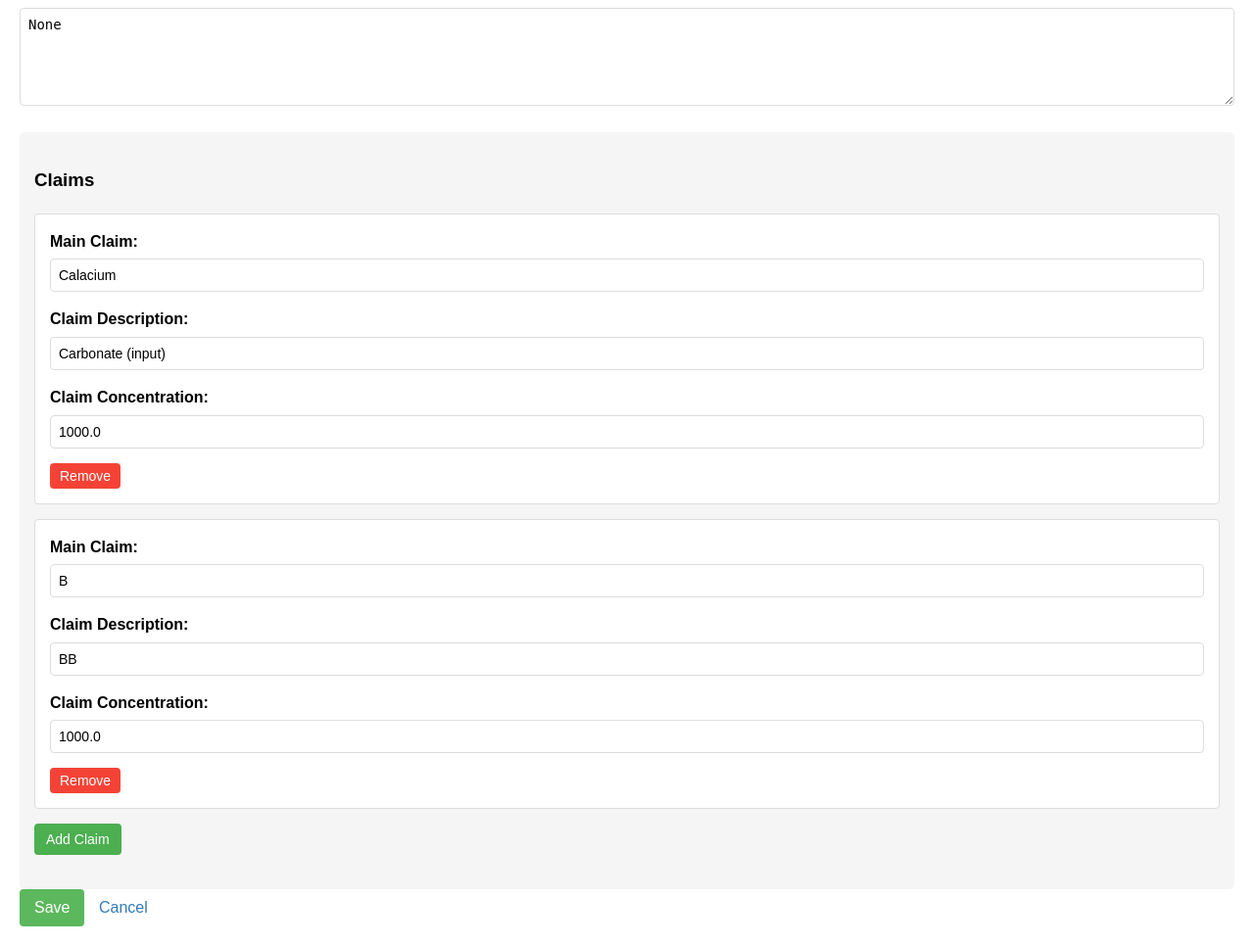
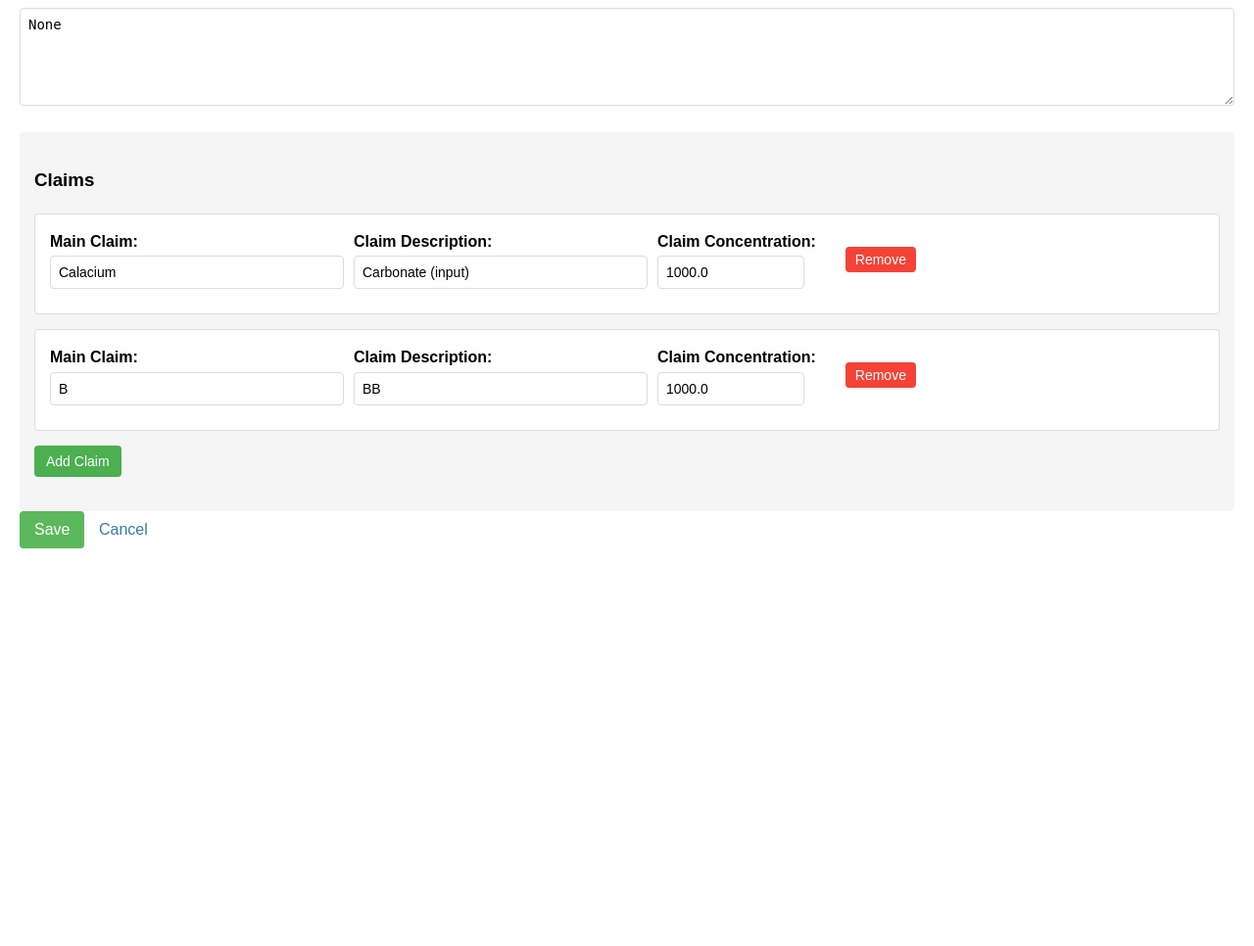
Before and after one commit to Daehwan-Koo/USP-Item-Spec, a Flask app: a page that uses templates/edit.html in a window 1280 px wide. Shown: the part 674-1640 px from the top of the page at 98% size. After the commit the page ends 1234 px from the top, so only its background shows below. Run offline with Flask 3, Linux system fonts and the light colour scheme; the visitor is signed in with stand-in values (Sample User, id 1); data comes from the database, SQL or seed files in the repository; some libraries are stand-ins or nearby versions.

Commit message:
HTML 및 Python 파일 업데이트

```diff
--- a/templates/edit.html
+++ b/templates/edit.html
@@ -69,6 +69,7 @@
             border-radius: 4px;
             cursor: pointer;
             font-size: 14px;
+            margin-left: 20px;
         }
 
         .add-claim {
@@ -131,16 +132,16 @@
             z-index: 1000;
         }
 
-        /* 클레임 필드 가로 배열 스타일 */
         .claim-fields {
             display: flex;
             gap: 10px;
             margin-bottom: 10px;
-            align-items: center; /* 수직 정렬 추가 */
+            align-items: center;
+            position: relative;
+            padding-right: 80px;
         }
 
         .claim-fields .form-group {
-            flex: 1;
             margin-bottom: 0;
         }
 
@@ -149,8 +150,11 @@
         }
 
         .claim-fields .form-group input {
-            width: auto;
-            min-width: 150px;
+            width: 300px;
+        }
+
+        .claim-fields .form-group input[type="number"] {
+            width: 150px;
         }
     </style>
 </head>
@@ -209,21 +213,26 @@
             <div id="claims">
                 {% for claim in claims %}
                 <div class="claim">
+                    <div class="claim-fields">
                         <div class="form-group">
                             <label>Main Claim:</label>
-                        <input type="text" name="claim_main[]" class="claim-main-input" value="{{ claim[0] }}" {% if role=="viewer" %}readonly class="readonly" {% endif %}>
+                            <input type="text" name="claim_main[]" class="claim-main-input"
+                                value="{{ claim[0] }}" {% if role=="viewer" %}readonly class="readonly" {% endif %}>
                         </div>
                         <div class="form-group">
                             <label>Claim Description:</label>
-                        <input type="text" name="claim_description[]" class="claim-description-input" value="{{ claim[1] }}" {% if role=="viewer" %}readonly class="readonly" {% endif %}>
+                            <input type="text" name="claim_description[]" class="claim-description-input"
+                                value="{{ claim[1] }}" {% if role=="viewer" %}readonly class="readonly" {% endif %}>
                         </div>
                         <div class="form-group">
                             <label>Claim Concentration:</label>
-                        <input type="number" name="claim_concentration[]" step="any" value="{{ claim[2] }}" {% if role=="viewer" %}readonly class="readonly" {% endif %}>
+                            <input type="number" name="claim_concentration[]" step="any" value="{{ claim[2] }}"
+                                {% if role=="viewer" %}readonly class="readonly" {% endif %}>
                         </div>
                         {% if role == "admin" %}
                         <button type="button" class="remove-claim" onclick="removeClaim(this)">Remove</button>
                         {% endif %}
+                    </div>
                 </div>
                 {% endfor %}
             </div>
@@ -239,24 +248,22 @@
     </form>
 
     <script>
-        $(function () {
+        $(function() {
             function initClaimDescriptionAutocomplete(element, mainClaimValue) {
                 $(element).autocomplete({
-                    source: function (request, response) {
+                    source: function(request, response) {
                         $.getJSON("/autocomplete", {
-                            query: request.term,
                             field: 'claim_description',
                             main_claim: mainClaimValue
-                        }, function (data) {
+                        }, function(data) {
                             response(data);
                         });
                     },
-                    minLength: 0, // 사용자가 입력하지 않아도 자동 완성 목록이 표시되도록 설정
-                    select: function (event, ui) {
+                    minLength: 0,
+                    select: function(event, ui) {
                         $(this).val(ui.item.value);
                     }
-                }).on('focus', function () {
-                    // focus 이벤트에서 자동 완성 팝업을 엽니다.
+                }).focus(function() {
                     $(this).autocomplete("search", "");
                 });
             }
@@ -265,45 +272,39 @@
                 var mainClaimInput = $(claimRow).find('.claim-main-input');
                 var claimDescriptionInput = $(claimRow).find('.claim-description-input');
 
-                // Main Claim 자동 완성 초기화
                 mainClaimInput.autocomplete({
-                    source: function (request, response) {
+                    source: function(request, response) {
                         $.getJSON("/autocomplete", {
                             query: request.term,
                             field: 'claim_main'
-                        }, function (data) {
+                        }, function(data) {
                             response(data);
                         });
                     },
                     minLength: 1,
-                    select: function (event, ui) {
+                    select: function(event, ui) {
                         $(this).val(ui.item.value);
-                        // Main Claim이 선택되면 Description 자동 완성 업데이트
                         initClaimDescriptionAutocomplete(claimDescriptionInput, ui.item.value);
                     }
                 });
 
-                // Main Claim이 변경될 때 Description 자동 완성 업데이트
-                mainClaimInput.on('autocompletechange', function (event, ui) {
-                    var mainClaimValue = ui.item ? ui.item.value : $(this).val();
-                    initClaimDescriptionAutocomplete(claimDescriptionInput, mainClaimValue);
+                mainClaimInput.on('change', function() {
+                    initClaimDescriptionAutocomplete(claimDescriptionInput, $(this).val());
                 });
 
-                // Description 자동 완성 초기화 (초기 Main Claim 값을 사용하여)
                 initClaimDescriptionAutocomplete(claimDescriptionInput, mainClaimInput.val());
             }
 
-            // 기존 Claim Row에 자동 완성 기능 추가
-            $('#claims .claim').each(function () {
+            $('#claims .claim').each(function() {
                 initClaimRow(this);
             });
 
-            // Add Claim 함수 수정
-            window.addClaim = function () {
+            window.addClaim = function() {
                 var claimsContainer = document.getElementById('claims');
                 var newClaim = document.createElement('div');
                 newClaim.className = 'claim';
                 newClaim.innerHTML = `
+                    <div class="claim-fields">
                         <div class="form-group">
                             <label>Main Claim:</label>
                             <input type="text" name="claim_main[]" class="claim-main-input">
@@ -317,13 +318,13 @@
                             <input type="number" name="claim_concentration[]" step="any">
                         </div>
                         <button type="button" class="remove-claim" onclick="removeClaim(this)">Remove</button>
+                    </div>
                 `;
                 claimsContainer.appendChild(newClaim);
-                initClaimRow(newClaim); // 자동 완성 기능 초기화
+                initClaimRow(newClaim);
             };
 
-            // Remove Claim 함수
-            window.removeClaim = function (element) {
+            window.removeClaim = function(element) {
                 $(element).closest('.claim').remove();
             };
         });
```
Also changed, not shown: templates/add.html (+62 -14 lines), templates/index.html (+90 -43 lines). Lines whose indentation alone changed are shown as unchanged.
